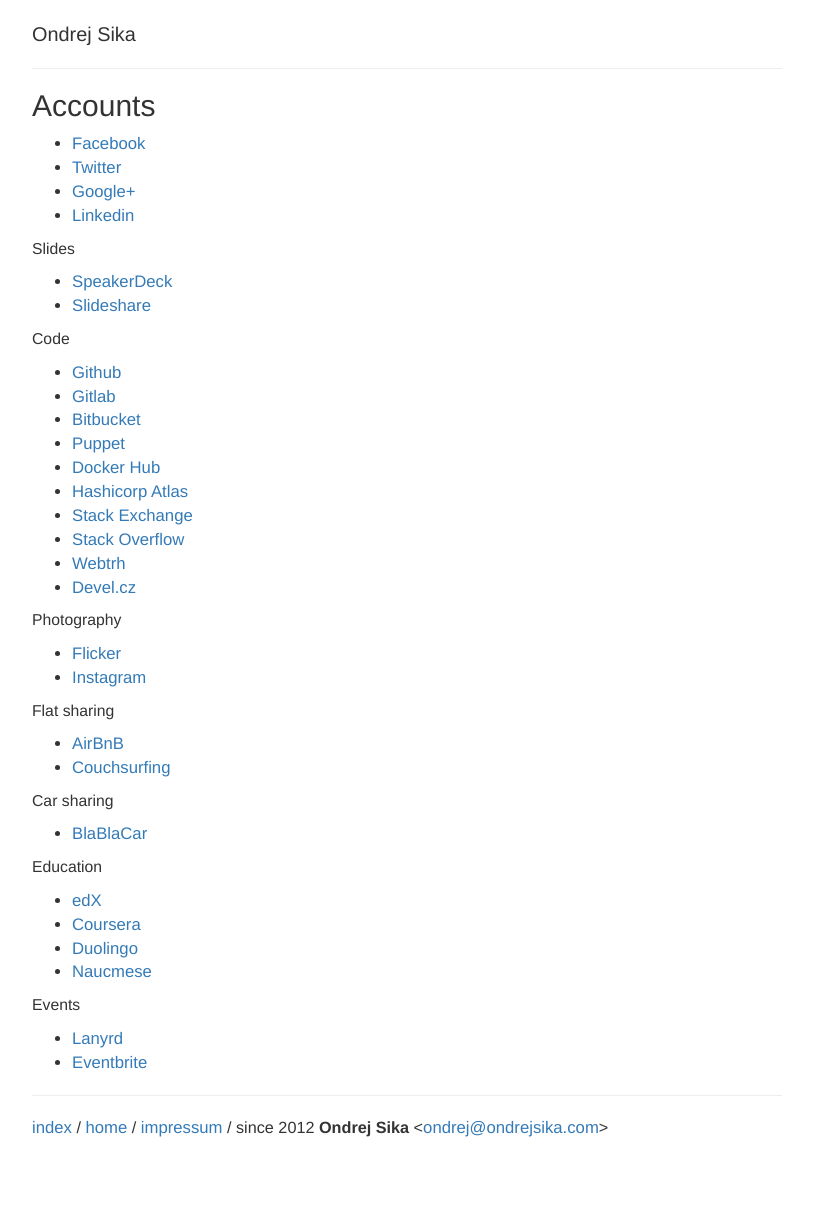
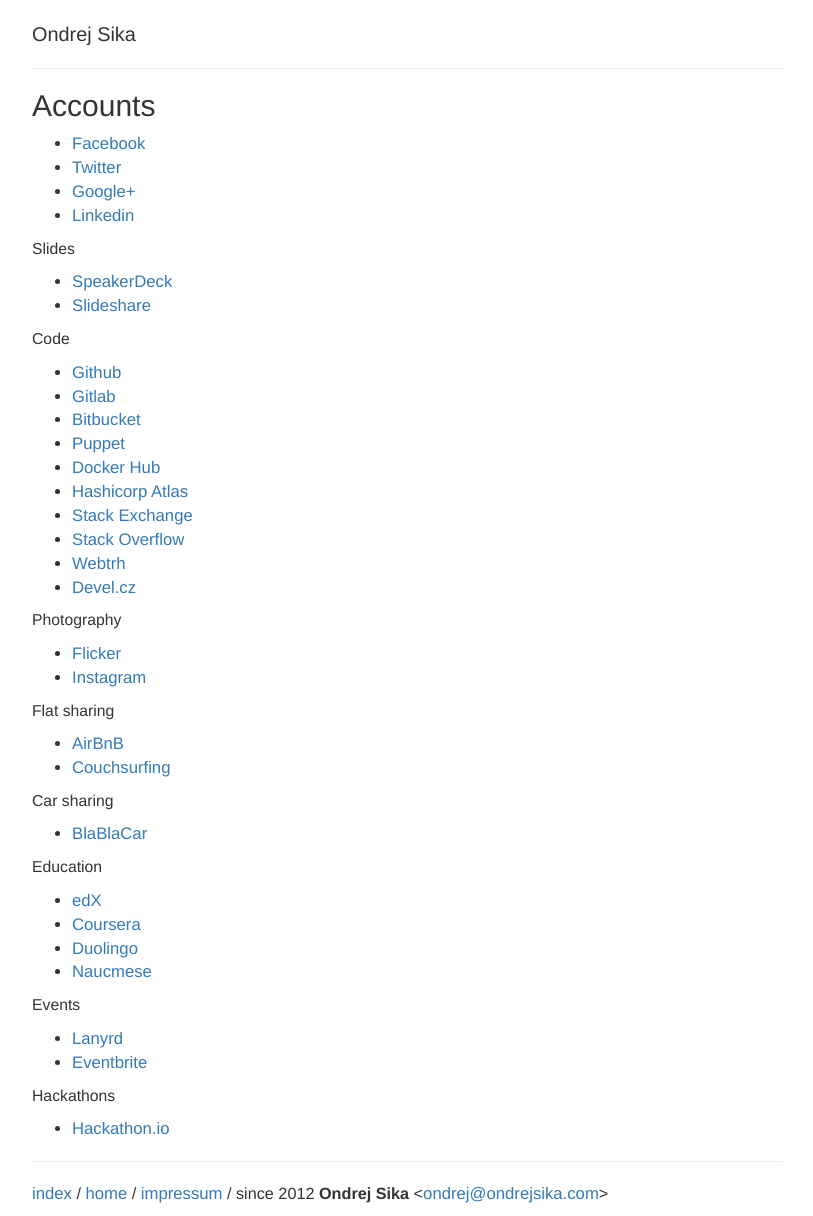
Before and after one commit to ondrejsika/ondrejsika.com, a Jekyll site: the page built from accounts.md, in a window 1280 px wide. Shown: the whole page, without its empty margins (233-1046 px from the left). Built offline with Jekyll 4.4.1, drawn with Linux system fonts in a browser that asks for light colours; comment, search, counter and statistics services are not loaded; before the commit the page ends 1149 px from its top, so only the background shows below that.

Commit message:
accounts - add hackathons section

```diff
--- a/accounts.md
+++ b/accounts.md
@@ -58,3 +58,7 @@
 
 - [Lanyrd](http://lanyrd.com/profile/ondrejsika/)
 - [Eventbrite](https://www.eventbrite.com/u/34216047400/)
+
+Hackathons
+
+- [Hackathon.io](http://www.hackathon.io/ondrejsika)
```
